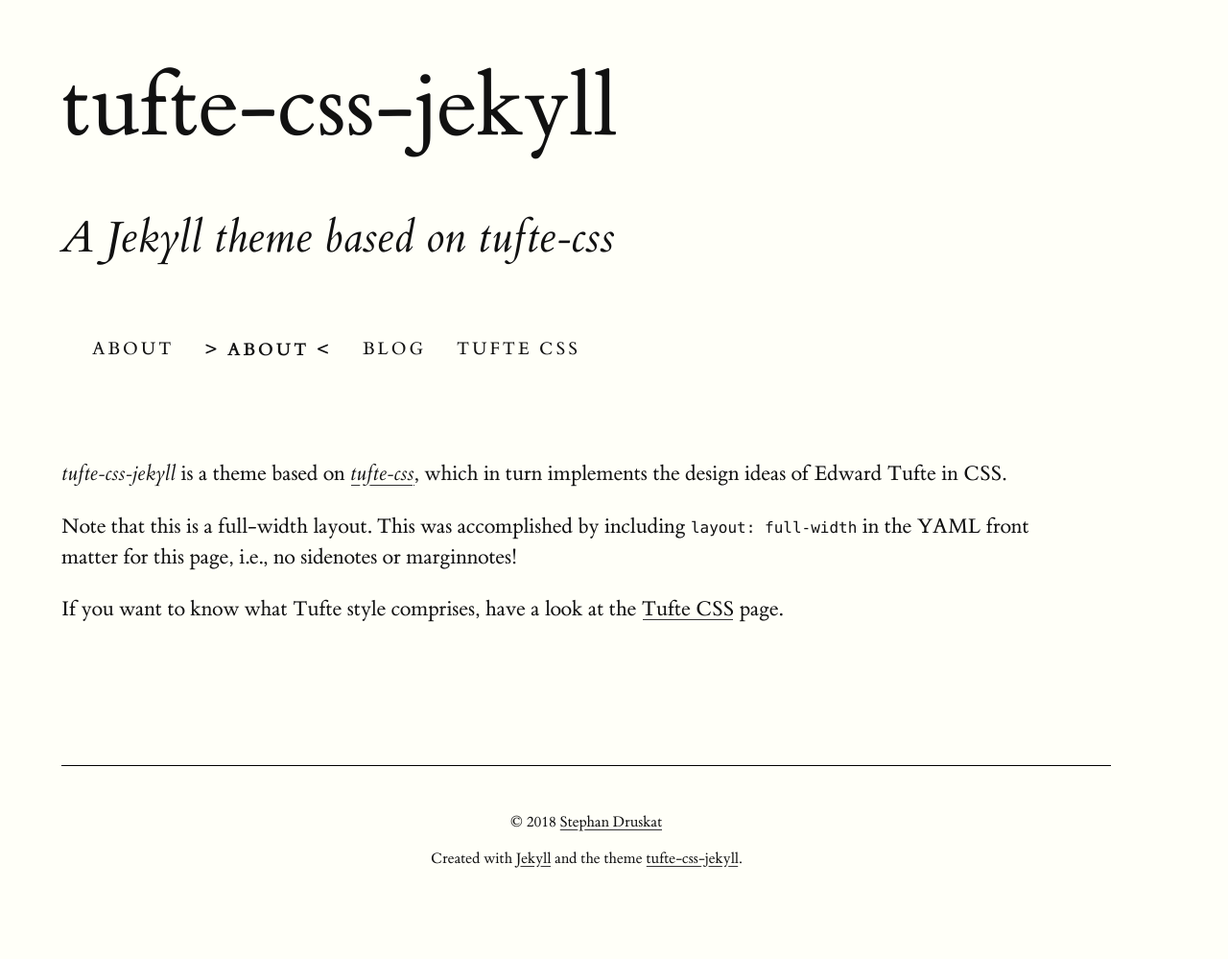
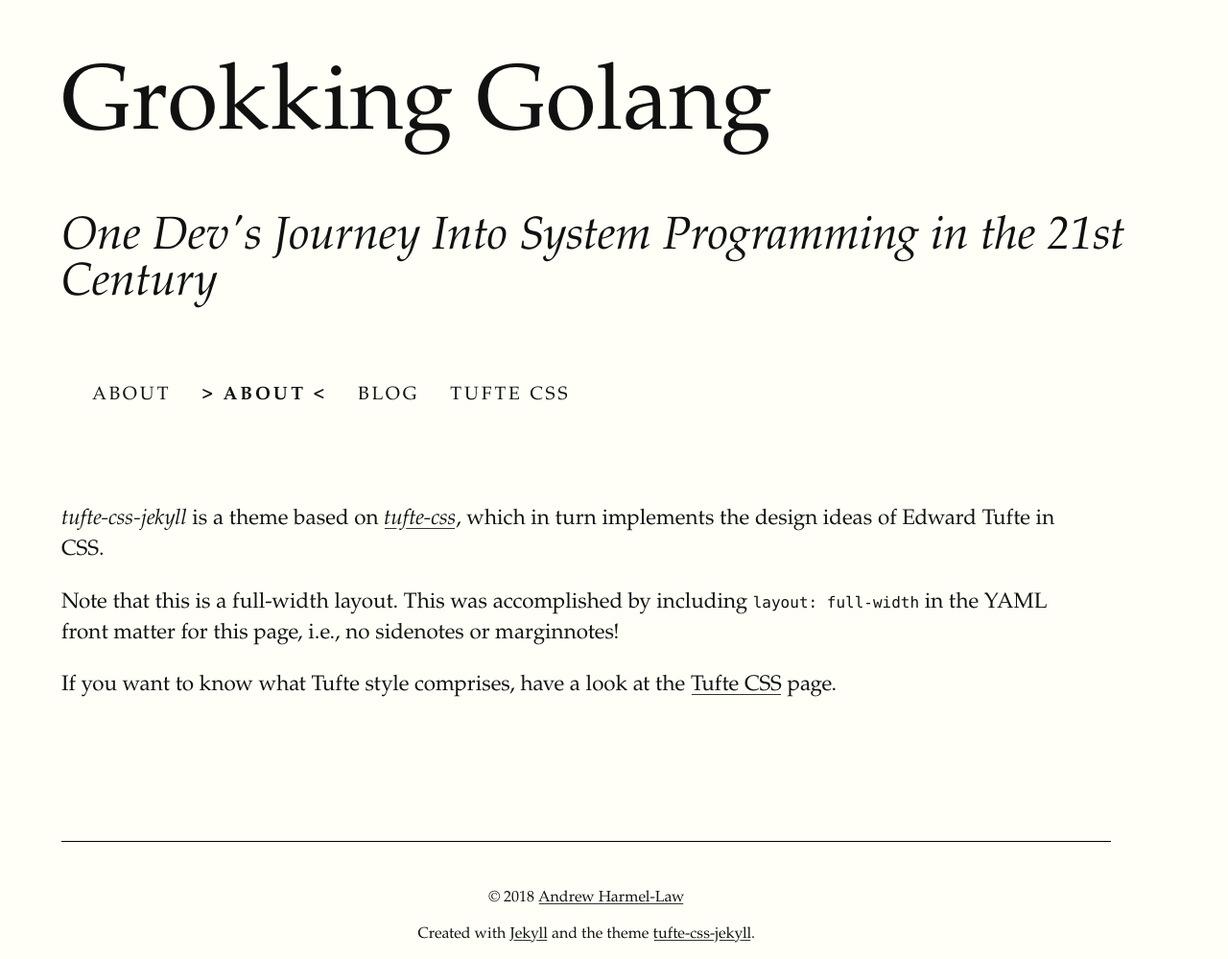
Before and after one commit to grokkinkotlin/grokkinkotlin.github.com, a Jekyll site: the page built from index.md, in a window 1280 px wide. Shown: the whole page at 96% size. Built offline with Jekyll 4.4.1, drawn with Linux system fonts in a browser that asks for light colours; some web fonts are replaced; before the commit the page ends 964 px from its top, so only the background shows below that.

Commit message:
Change details in _config.yml to my blog (broke-it)

```diff
--- a/_config.yml
+++ b/_config.yml
@@ -1,17 +1,17 @@
 # Note: If you want to deploy to a GitHub user site (user.github.io), change baseurl to /
-baseurl: /tufte-css-jekyll
-title: tufte-css-jekyll
+baseurl: /
+title: Grokking Golang
 # Whether the header (with large title and subtitle) should be displayed
 header: true
-subtitle: A Jekyll theme based on tufte-css
-author: Stephan Druskat
-email: mail [at] sdruskat [dot]
-description: A Jekyll theme based on tufte-css
+subtitle: One Dev's Journey Into System Programming in the 21st Century
+author: Andrew Harmel-Law
+email: andrew [at] harmel-law [dot] com
+description: A blog about the things I learn, and the thoughts I have, as I learn my first system-level language.
 markdown: kramdown
 markdown_ext: "markdown,mkdown,mkdn,mkd,md"
 highlighter: rouge
 permalink: /articles/:categories/:year/:month/:day/:title.html
-timezone: Europe/Berlin
+timezone: UK/London
 excerpt_separator: <!--more-->
 exclude: ['Gemfile', 'Gemfile.lock', 'Rakefile', 'DeployToGithub.Rakefile', 'README.md']
 post:
```
